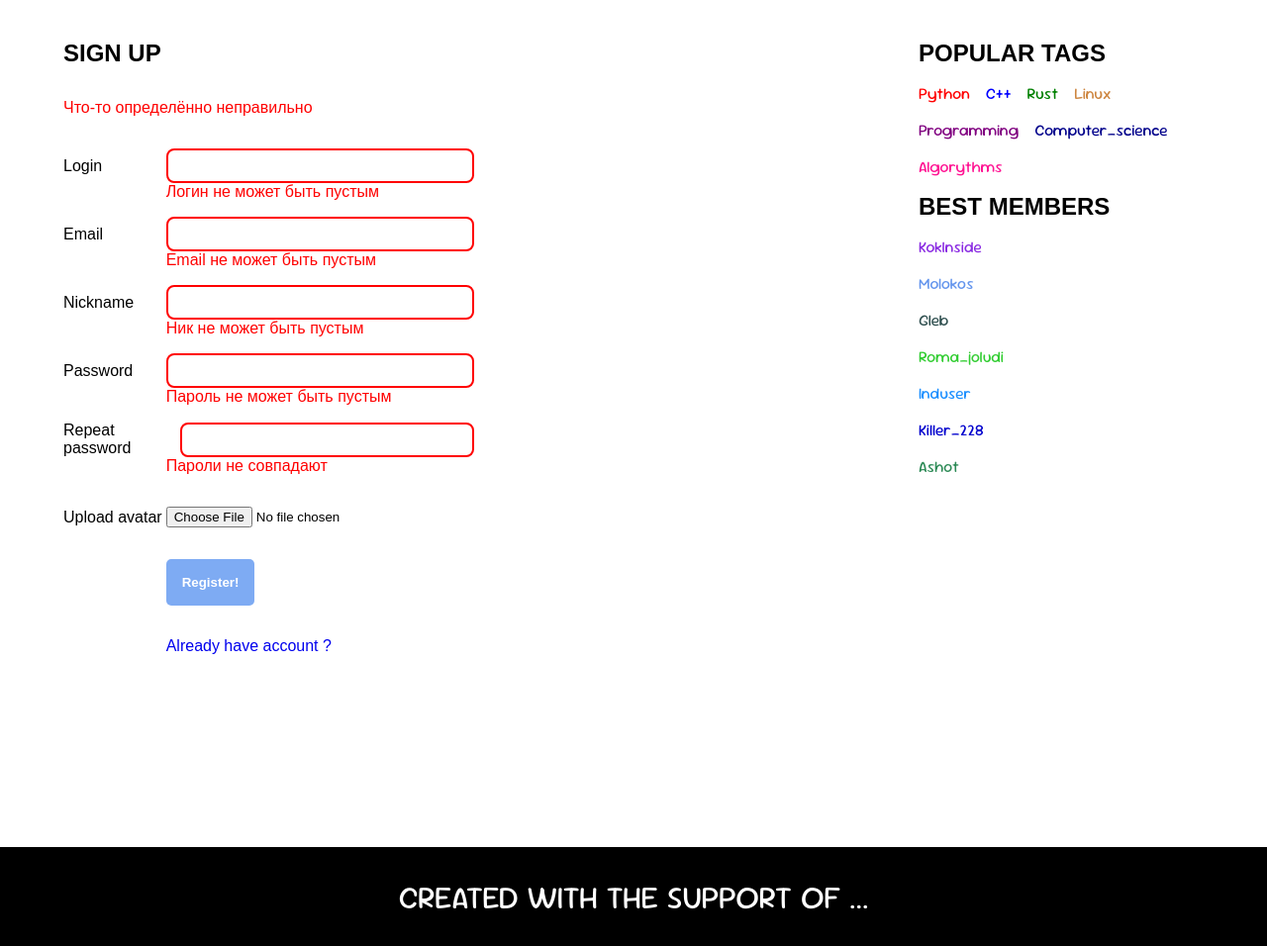
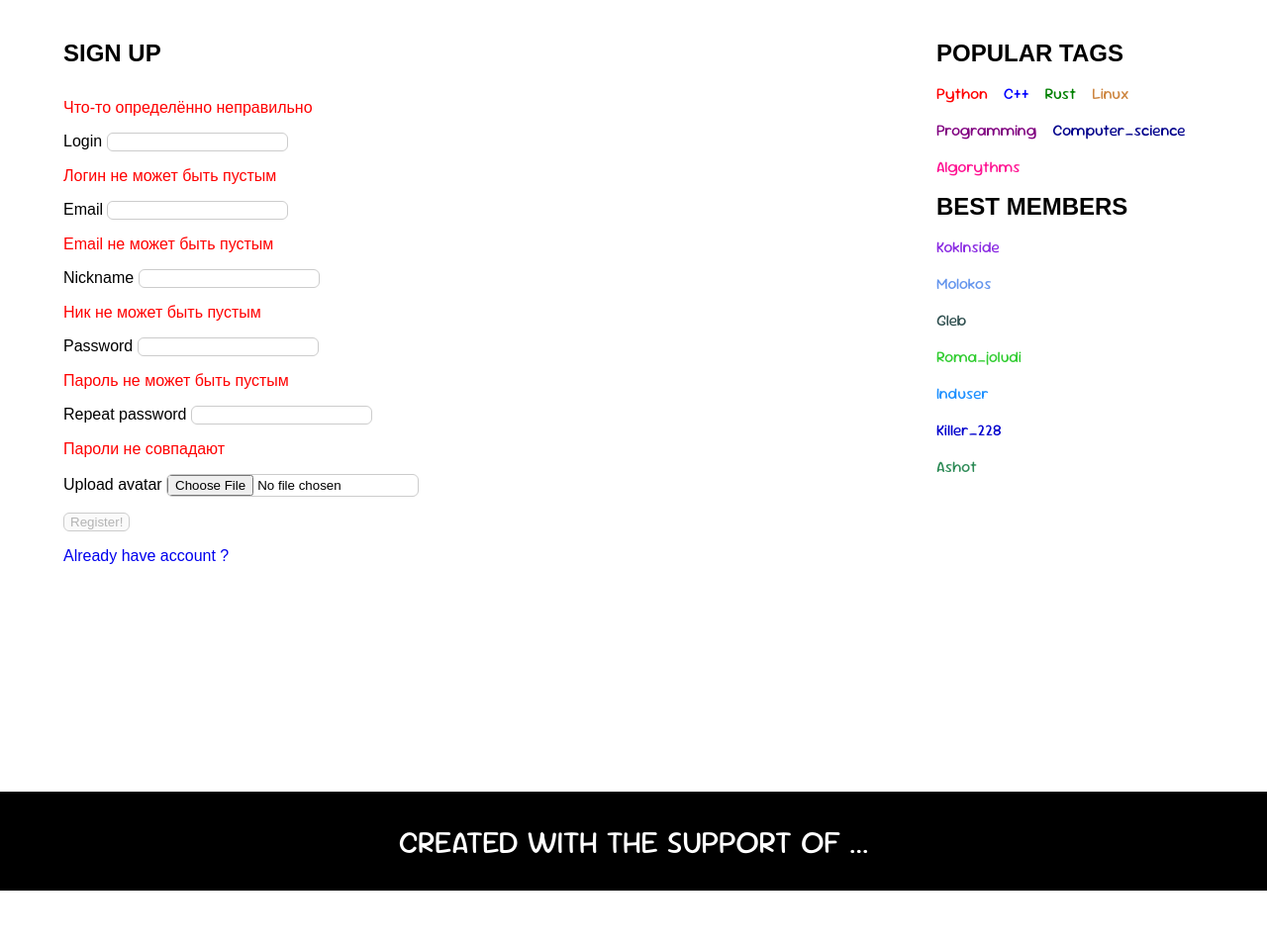
Before and after one commit to KokInside/WEB_HW, a Django app: page /signup/ in a window 1280 px wide. Shown: the part 87-1043 px from the top of the page at 99% size. After the commit the page ends 987 px from the top, so only its background shows below. Run offline with Django 5.2, Linux system fonts and the light colour scheme.

Commit message:
update login and signup pages

```diff
--- a/askme/static/css/styles.css
+++ b/askme/static/css/styles.css
@@ -1,9 +1,3 @@
-@font-face {
-  font-family: "Sour";
-  src: url(../fonts/SourGummy-VariableFont_wdth\,wght.ttf);
-  font-style: normal;
-  font-display: swap;
-}
 html {
   font-size: 16px;
   font-family: Arial, sans-serif;
@@ -35,6 +29,22 @@ a {
   text-decoration: none;
 }
 
+input {
+  appearance: none;
+  -webkit-appearance: none;
+  border: 1px solid #ccc;
+  border-radius: 6px;
+  outline: none;
+  box-shadow: none;
+  background-clip: padding-box;
+}
+
+@font-face {
+  font-family: "Sour";
+  src: url(../fonts/SourGummy-VariableFont_wdth\,wght.ttf);
+  font-style: normal;
+  font-display: swap;
+}
 .row {
   display: flex;
   flex-direction: row;
@@ -281,7 +291,6 @@ nav .login {
   gap: 0.5rem;
   justify-content: space-between;
   margin-top: 1rem;
-  margin-bottom: 1rem;
 }
 
 .perpage {
@@ -316,16 +325,118 @@ nav .login {
   text-decoration: none;
 }
 
+.login_content, .signup_content {
+  display: flex;
+  height: auto;
+  background-color: #ffffff;
+  border: 1px solid #dfe7ef;
+  border-radius: 12px;
+  margin-left: auto;
+  margin-right: auto;
+  padding: 30px;
+  width: 500px;
+}
+
+.wrong {
+  color: red;
+}
+
+.login_form, .signup_form {
+  display: flex;
+  flex-direction: column;
+  width: 100%;
+  gap: 1rem;
+  justify-content: center;
+}
+
+.form_wrong {
+  color: red;
+}
+
+.email_area, .password_area, .login_area, .nickname_area, .avatar_area {
+  display: flex;
+  flex-direction: column;
+  justify-content: space-between;
+  align-items: start;
+  gap: 5px;
+}
+
+.password_area img {
+  position: absolute;
+  width: 16px;
+  height: 16px;
+  right: 0;
+  margin-right: 8px;
+}
+.password_area img:hover {
+  cursor: pointer;
+}
+
+.password_field {
+  width: 100%;
+}
+
+.login_input, .signup_input {
+  width: 100%;
+  box-sizing: border-box;
+  font-size: 1rem;
+  padding: 6px 12px;
+  border-radius: 8px;
+  border: 2px solid #c4c4c4;
+  transition: box-shadow 0.2s ease-in-out, border-color 0.2s ease-in-out;
+}
+.login_input:focus, .signup_input:focus {
+  outline: none;
+  box-shadow: 0 0 0 2px #4a90e2;
+  border-color: #4a90e2;
+}
+
+.login_buttons, .signup_buttons {
+  display: flex;
+  flex-direction: row;
+  flex-wrap: wrap;
+  justify-content: space-between;
+  align-items: center;
+  box-sizing: border-box;
+  width: 100%;
+  margin-top: 10px;
+  gap: 10px;
+}
+
+.main_form_button, .minor_form_button {
+  width: 45%;
+  min-width: 225px;
+  height: 50px;
+  font-size: 1rem;
+  box-sizing: border-box;
+  border-radius: 30px;
+}
+
+.main_form_button {
+  background-color: #006fee;
+  color: white;
+  border: 2px solid #006fee;
+}
+
+.minor_form_button {
+  background-color: white;
+  color: #006fee;
+  border: 2px solid currentColor;
+  text-align: center;
+  line-height: 50px;
+}
+
 body > main {
-  margin-top: 5vh;
-  margin-left: 5vw;
-  margin-right: 5vw;
-  margin-bottom: 1rem;
+  padding-top: 5vh;
+  padding-left: 8vh;
+  padding-right: 5vh;
+  padding-bottom: 5vh;
   display: flex;
   flex-direction: row;
   justify-content: space-between;
   gap: 5rem;
   min-height: 100vh;
+  box-sizing: border-box;
 }
 
 .content {
@@ -397,101 +508,6 @@ body > footer {
   font-size: 2rem;
 }
 
-.wrong {
-  color: red;
-}
-
-main form {
-  display: flex;
-  flex-direction: column;
-  margin: 1rem 0;
-  width: 60%;
-  gap: 1rem;
-  justify-content: center;
-  position: relative;
-}
-main form > div {
-  display: flex;
-  flex-direction: row;
-  justify-content: space-between;
-  align-items: center;
-  position: relative;
-}
-main form input[type=email],
-main form input[type=password],
-main form input[type=text] {
-  padding: 0.5rem;
-  border-radius: 0.5rem;
-  border: solid 2px red !important;
-  width: 75%;
-  box-sizing: border-box;
-}
-main form input[type=email]:focus,
-main form input[type=password]:focus,
-main form input[type=text]:focus {
-  outline: none;
-  border: solid 2px #2974ec;
-}
-main form input[type=submit] {
-  padding: 1rem;
-  border-radius: 5px;
-  background-color: rgba(41, 116, 236, 0.6);
-  color: white;
-  font-weight: bold;
-  border: none;
-  cursor: pointer;
-  margin-left: 25%;
-}
-main form textarea {
-  resize: vertical;
-  width: 75%;
-  box-sizing: border-box;
-  height: 10rem;
-  padding: 0.5rem 0.25rem;
-  border: 2px solid red;
-  border-radius: 0.5rem;
-  min-height: 4rem;
-}
-main form textarea:focus {
-  outline: none;
-  border: 2px solid #1500ff;
-}
-main form .form_wrong {
-  color: red;
-  position: relative;
-  left: 25%;
-  margin-top: -1rem;
-}
-main form .signup_avatar {
-  padding: 1rem 0;
-}
-main form .signup_avatar #signup_avatar {
-  width: 75%;
-}
-
-.password_field {
-  position: relative;
-}
-.password_field input {
-  padding-right: 24px;
-}
-.password_field img {
-  position: absolute;
-  width: 16px;
-  height: 16px;
-  right: 0;
-  margin-right: 8px;
-}
-.password_field img:hover {
-  cursor: pointer;
-}
-
-.have_account,
-.create_account {
-  position: relative;
-  left: 15%;
-}
-
 .marked {
   width: 100%;
   margin-top: 1rem;
--- a/askme/static/scss/_normalize.scss
+++ b/askme/static/scss/_normalize.scss
@@ -28,3 +28,13 @@ p {
 a {
 	text-decoration: none;
 }
+
+input {
+    appearance: none;
+    -webkit-appearance: none;
+    border: 1px solid #ccc;
+    border-radius: 6px;
+    outline: none;
+    box-shadow: none;
+    background-clip: padding-box;
+}
--- a/askme/static/scss/_pagination.scss
+++ b/askme/static/scss/_pagination.scss
@@ -9,7 +9,7 @@
 	justify-content: space-between;
 
     margin-top: 1rem;
-    margin-bottom: 1rem;
+    // margin-bottom: 1rem;
 
 }
 
--- /dev/null
+++ b/askme/static/scss/login.scss
@@ -0,0 +1,135 @@
+.login_content, .signup_content {
+	display: flex;
+	// justify-content: center;
+	// align-items: center;
+	height: auto;
+	background-color: #ffffff;
+	border: 1px solid #dfe7ef;
+	border-radius: 12px;
+	margin-left: auto;
+	margin-right: auto;
+	padding: 30px;
+	width: 500px;
+}
+
+.wrong {
+	color: red;
+	//position: relative;
+}
+
+.login_form, .signup_form {
+	display: flex;
+	flex-direction: column;
+	width: 100%;
+	gap: 1rem;
+	justify-content: center;
+}
+
+// textarea {
+// 	resize: vertical;
+// 	width: 75%;
+// 	box-sizing: border-box;
+// 	height: 10rem;
+// 	padding: 0.5rem 0.25rem;
+// 	border: 2px solid red;
+// 	border-radius: 0.5rem;
+// 	min-height: 4rem;
+
+// 	&:focus {
+// 		outline: none;
+// 		border: 2px solid rgb(21, 0, 255);
+// 	}
+// }
+
+.form_wrong {
+	color: red;
+}
+
+// .signup_avatar {
+// 	padding: 1rem 0;
+
+// 	#signup_avatar {
+// 		width: 75%;
+// 	}
+// }
+
+.email_area, .password_area, .login_area, .nickname_area, .avatar_area {
+	display: flex;
+	flex-direction: column;
+	justify-content: space-between;
+	align-items: start;
+	gap: 5px;
+}
+
+// .password_area {
+
+// 	position: relative;
+
+// 	img {
+// 		position: absolute;
+// 		width: 16px;
+// 		height: 16px;
+// 		right: 0;
+// 		margin-right: 8px;
+
+// 		&:hover {
+// 			cursor: pointer;
+// 		}
+// 	}
+// }
+
+.password_field {
+	width: 100%;
+}
+
+.login_input, .signup_input {
+	width: 100%;
+	box-sizing: border-box;
+	font-size: 1rem;
+	padding: 6px 12px;
+	border-radius: 8px;
+	border: 2px solid #c4c4c4;
+	transition: box-shadow 0.2s ease-in-out, border-color 0.2s ease-in-out;
+
+	&:focus {
+		outline: none;
+		box-shadow: 0 0 0 2px #4a90e2;
+		border-color: #4a90e2;
+	}
+}
+
+.login_buttons, .signup_buttons {
+	display: flex;
+	flex-direction: row;
+	flex-wrap: wrap;
+	justify-content: space-between;
+	align-items: center;
+	box-sizing: border-box;
+	width: 100%;
+	margin-top: 10px;
+	gap: 10px;
+
+}
+
+.main_form_button, .minor_form_button {
+	width: 45%;
+	min-width: 225px;
+	height: 50px;
+	font-size: 1rem;
+	box-sizing: border-box;
+	border-radius: 30px;
+}
+
+.main_form_button {
+	background-color: rgb(0, 111, 238);
+	color: white;
+	border: 2px solid rgb(0, 111, 238);
+}
+
+.minor_form_button {
+	background-color: white;
+	color: rgb(0, 111, 238);
+	border: 2px solid currentColor;
+	text-align: center;
+	line-height: 50px;
+}
--- a/askme/static/scss/styles.scss
+++ b/askme/static/scss/styles.scss
@@ -1,6 +1,6 @@
+@import 'normalize';
+
 @import 'fonts';
-
-@import 'normalize';
 
 @import 'individual';
 
@@ -9,18 +9,25 @@
 @import 'question';
 @import 'pagination';
 
+@import 'login';
+
 // main
 
 body>main {
-    margin-top: 5vh;
-    margin-left: 5vw;
-    margin-right: 5vw;
-    margin-bottom: 1rem;
+	padding-top: 5vh;
+	padding-left: 8vh;
+	padding-right: 5vh;
+	padding-bottom: 5vh;
+    // margin-top: 5vh;
+    // margin-left: 5vw;
+    // margin-right: 5vw;
+    // margin-bottom: 1rem;
     display: flex;
     flex-direction: row;
     justify-content: space-between;
     gap: 5rem;
 	min-height: 100vh;
+	box-sizing: border-box;
 }
 
 .content {
@@ -99,113 +106,6 @@ body>footer {
     font-size: 2rem;
 }
 
-//-------------------------------------------------------------
-
-.wrong {
-    color: red;
-    //position: relative;
-}
-
-main form {
-    display: flex;
-    flex-direction: column;
-    margin: 1rem 0;
-    width: 60%;
-    gap: 1rem;
-    justify-content: center;
-    position: relative;
-
-    >div {
-        display: flex;
-        flex-direction: row;
-        justify-content: space-between;
-        align-items: center;
-        position: relative;
-    }
-
-    input[type="email"],
-    input[type="password"],
-    input[type="text"] {
-        padding: 0.5rem;
-        border-radius: 0.5rem;
-        border: solid 2px red !important;
-        width: 75%;
-        box-sizing: border-box;
-
-        &:focus {
-            outline: none;
-            border: solid 2px rgb(41, 116, 236);
-        }
-    }
-
-    input[type="submit"] {
-        padding: 1rem;
-        border-radius: 5px;
-        background-color: rgba(41, 116, 236, 0.6);
-        color: white;
-        font-weight: bold;
-        border: none;
-        cursor: pointer;
-        margin-left: 25%;
-    }
-
-    textarea {
-        resize: vertical;
-        width: 75%;
-        box-sizing: border-box;
-        height: 10rem;
-        padding: 0.5rem 0.25rem;
-        border: 2px solid red;
-        border-radius: 0.5rem;
-        min-height: 4rem;
-
-        &:focus {
-            outline: none;
-            border: 2px solid rgb(21, 0, 255);
-        }
-    }
-
-    .form_wrong {
-        color: red;
-        position: relative;
-        left: 25%;
-        margin-top: -1rem;
-    }
-
-    .signup_avatar {
-        padding: 1rem 0;
-
-        #signup_avatar {
-            width: 75%;
-        }
-    }
-}
-
-.password_field {
-    position: relative;
-
-    input {
-        padding-right: 24px;
-    }
-
-    img {
-        position: absolute;
-        width: 16px;
-        height: 16px;
-        right: 0;
-        margin-right: 8px;
-
-        &:hover {
-            cursor: pointer;
-        }
-    }
-}
-
-.have_account,
-.create_account {
-    position: relative;
-    left: 15%;
-}
 
 //----------------------------------
 
```
